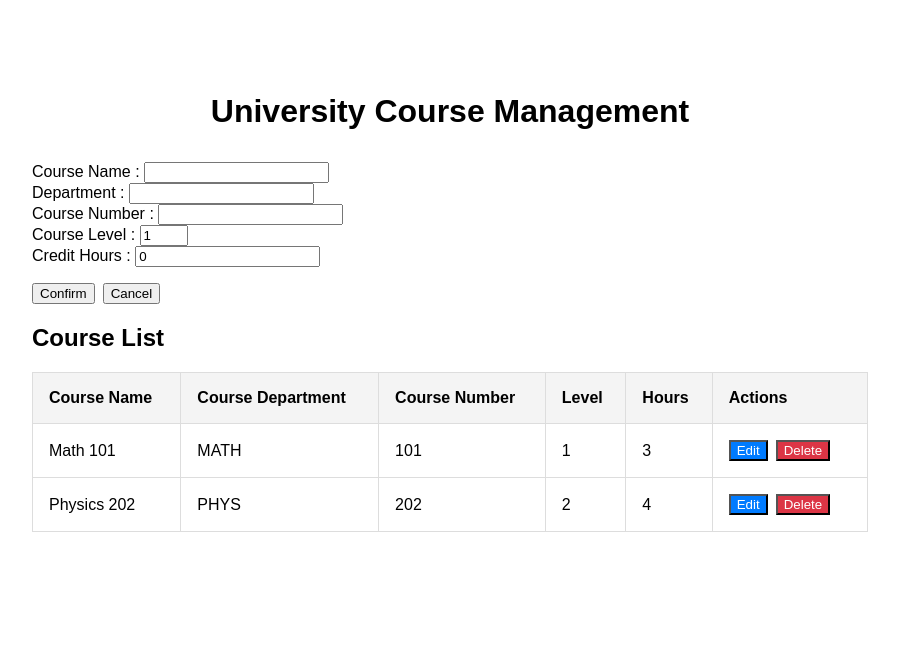
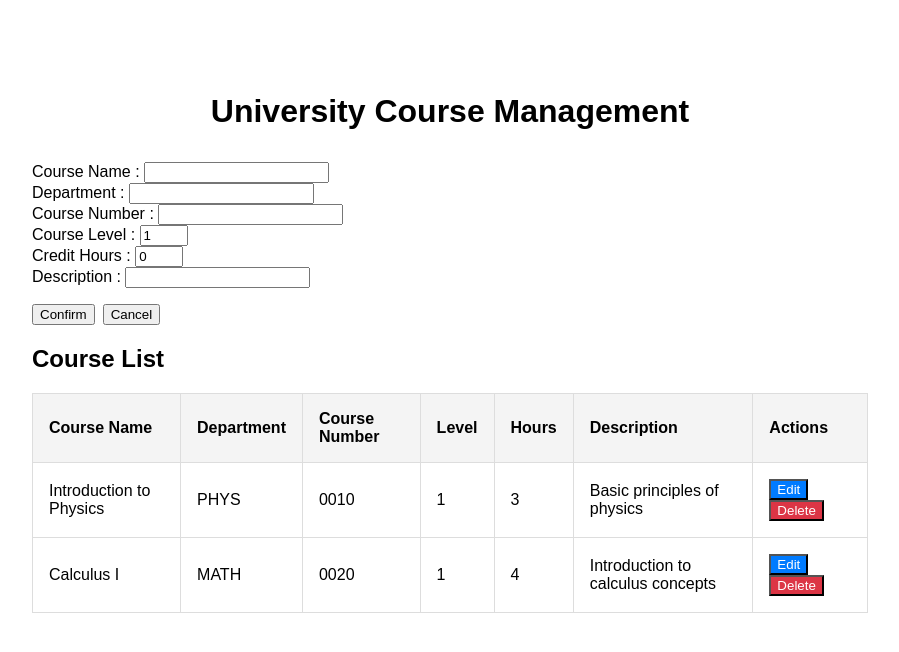
Before and after one commit to PrasmitP/SE4-Project2-Frontend, a Vue app in the folder demoVue3/: page /UpdateCourse in a window 1280 px wide. Both pictures are taken after a click on the button "Add Course". Shown: the top 652 px of the page, without its empty margins (190-1089 px from the left). Built offline with nearby package versions, Linux system fonts and the light colour scheme.

Commit message:
Added description to table, added constraints to table data

```diff
--- a/demoVue3/index.html
+++ b/demoVue3/index.html
@@ -4,7 +4,7 @@
     <meta charset="UTF-8">
     <link rel="icon" href="/favicon.ico">
     <meta name="viewport" content="width=device-width, initial-scale=1.0">
-    <title>Vite App</title>
+    <title>Course Management</title>
   </head>
   <body>
     <div id="app"></div>
--- a/demoVue3/src/App.vue
+++ b/demoVue3/src/App.vue
@@ -17,7 +17,8 @@
       v-if="editingCourse"
       :course="editingCourse"
       @updateCourse="updateCourse"
-      @cancelUpdate="cancelEditing"/> <!-- Listen for cancelUpdate -->
+      @cancelUpdate="cancelEditing"
+    />
   </div>
 </template>
 
@@ -34,52 +35,49 @@
     UpdateCourse
   },
   setup() {
-    // Define the list of courses
     const courses = ref([
       {
         id: 1,
-        name: 'Math 101',
-        department: 'MATH',
-        number: 101,       // Represents a course number within the year
-        level: 1,          // First year (freshman)
-        hours: 3
+        name: 'Introduction to Physics',
+        department: 'PHYS',
+        number: '0010',
+        level: 1,
+        hours: 3,
+        description: 'Basic principles of physics'
       },
       {
         id: 2,
-        name: 'Physics 202',
-        department: 'PHYS',
-        number: 202,       // Course number
-        level: 2,          // Second year (sophomore)
-        hours: 4
+        name: 'Calculus I',
+        department: 'MATH',
+        number: '0020',
+        level: 1,
+        hours: 4,
+        description: 'Introduction to calculus concepts'
       }
     ]);
 
-    const editingCourse = ref(null); // Tracks the course being edited
+    const editingCourse = ref(null); // Track the course being edited
 
-    // Method to add a course
     const addCourse = (course) => {
       courses.value.push({ ...course, id: Date.now() });
     };
 
-    // Method to edit a course (populate form for editing)
     const editCourse = (course) => {
-      editingCourse.value = { ...course };
+      editingCourse.value = { ...course }; // Set the course for editing
     };
 
-    // Method to update the course
     const updateCourse = (updatedCourse) => {
       const index = courses.value.findIndex(c => c.id === updatedCourse.id);
       if (index !== -1) {
         courses.value[index] = updatedCourse;
       }
-      editingCourse.value = null; // Clear editing state after updating
+      editingCourse.value = null; // Clear editing state after update
     };
 
     const cancelEditing = () => {
-      editingCourse.value = null; // Simply clear the course being edited
+      editingCourse.value = null; // Clear the course being edited
     };
 
-    // Method to delete a course
     const deleteCourse = (id) => {
       courses.value = courses.value.filter(course => course.id !== id);
     };
@@ -90,6 +88,7 @@
       addCourse,
       editCourse,
       updateCourse,
+      cancelEditing,
       deleteCourse
     };
   }
--- a/demoVue3/src/components/AddCourse.vue
+++ b/demoVue3/src/components/AddCourse.vue
@@ -16,15 +16,19 @@
       </div>
       <div>
         <label for="number">Course Number : </label>
-        <input v-model="course.number" type="text" id="number" required maxlength="4" />
+        <input v-model="course.number" type="text" id="number" required maxlength="9" />
       </div>
       <div>
         <label for="level">Course Level : </label>
-        <input v-model="course.level" type="number" id="level" required min="1" max="4" />
+        <input v-model="course.level" type="number" id="level" required min="1" max="9" />
       </div>
       <div>
         <label for="hours">Credit Hours : </label>
-        <input v-model="course.hours" type="number" id="hours" required min="1" />
+        <input v-model="course.hours" type="number" id="hours" required min="1" max="9" />
+      </div>
+      <div>
+        <label for="description">Description : </label>
+        <input v-model="course.description" type="text" id="description" required/>
       </div>
       <div>
         <button type="submit">Confirm</button>
--- a/demoVue3/src/components/CourseList.vue
+++ b/demoVue3/src/components/CourseList.vue
@@ -5,10 +5,11 @@
       <thead>
         <tr>
           <th>Course Name</th>
-          <th>Course Department</th>
+          <th>Department</th>
           <th>Course Number</th>
           <th>Level</th>
           <th>Hours</th>
+          <th>Description</th>
           <th>Actions</th>
         </tr>
       </thead>
@@ -19,6 +20,7 @@
           <td>{{ course.number }}</td>
           <td>{{ course.level }}</td>
           <td>{{ course.hours }}</td>
+          <td>{{ course.description }}</td>
           <td>
             <button @click="$emit('editCourse', course)">Edit</button>
             <button @click="$emit('deleteCourse', course.id)">Delete</button>
--- a/demoVue3/src/components/UpdateCourse.vue
+++ b/demoVue3/src/components/UpdateCourse.vue
@@ -4,24 +4,28 @@
 
     <form @submit.prevent="submitUpdate" class="popup-form">
       <div>
-        <label for="name">Course Name</label>
+        <label for="name">Course Name: </label>
         <input v-model="updatedCourse.name" type="text" id="name" required />
       </div>
       <div>
-        <label for="department">Department (4-letter abbreviation)</label>
+        <label for="department">Department: </label>
         <input v-model="updatedCourse.department" type="text" id="department" required maxlength="4" />
       </div>
       <div>
-        <label for="number">Course Number (4-digit)</label>
+        <label for="number">Course Number: </label>
         <input v-model="updatedCourse.number" type="text" id="number" required maxlength="4" />
       </div>
       <div>
-        <label for="level">Course Level (Year)</label>
-        <input v-model="updatedCourse.level" type="number" id="level" required min="1" max="4" />
+        <label for="level">Course Level: </label>
+        <input v-model="updatedCourse.level" type="number" id="level" required min="1" max="9" />
       </div>
       <div>
-        <label for="hours">Credit Hours</label>
-        <input v-model="updatedCourse.hours" type="number" id="hours" required min="1" />
+        <label for="hours">Credit Hours: </label>
+        <input v-model="updatedCourse.hours" type="number" id="hours" required min="1" max="9" />
+      </div>
+      <div>
+        <label for="description">Description: </label>
+        <input v-model="updatedCourse.description" type="text" id="description" required/>
       </div>
       <div>
         <button type="submit">Confirm</button>
```
